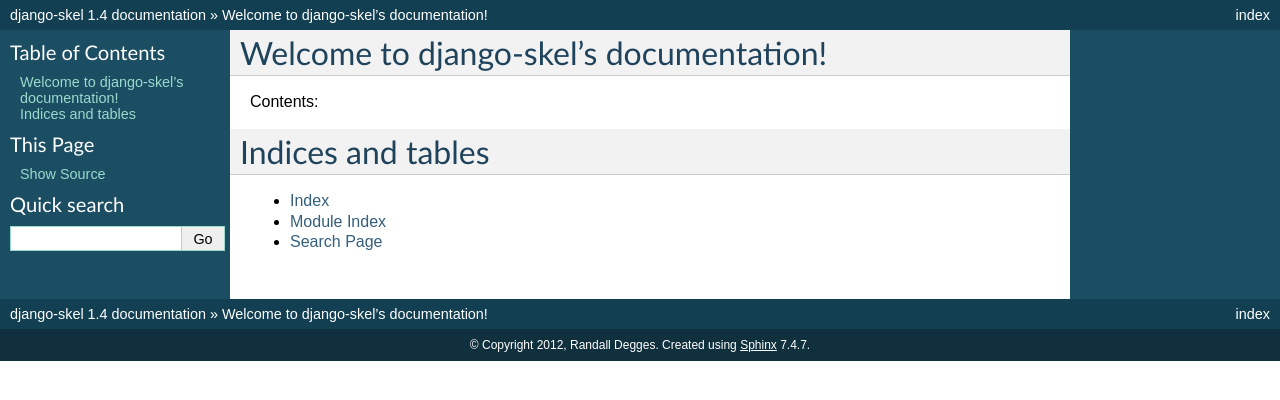
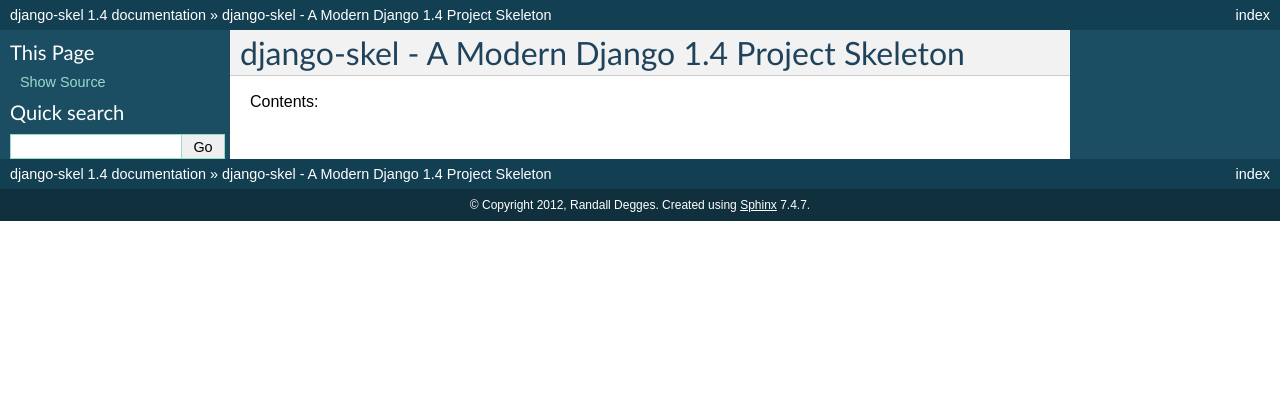
Before and after one commit to rdegges/django-skel, a Sphinx documentation site: the page built from docs/source/index.rst, in a window 1280 px wide. Shown: the top 400 px of the page. Built offline with Sphinx 7.4.7, drawn with Linux system fonts in a browser that asks for light colours.

Commit message:
Cleaning up the index doc.

```diff
--- a/docs/source/index.rst
+++ b/docs/source/index.rst
@@ -1,16 +1,7 @@
-Welcome to django-skel's documentation!
-=======================================
+django-skel - A Modern Django 1.4 Project Skeleton
+==================================================
 
 Contents:
 
 .. toctree::
    :maxdepth: 2
-
-
-
-Indices and tables
-==================
-
-* :ref:`genindex`
-* :ref:`modindex`
-* :ref:`search`
```
